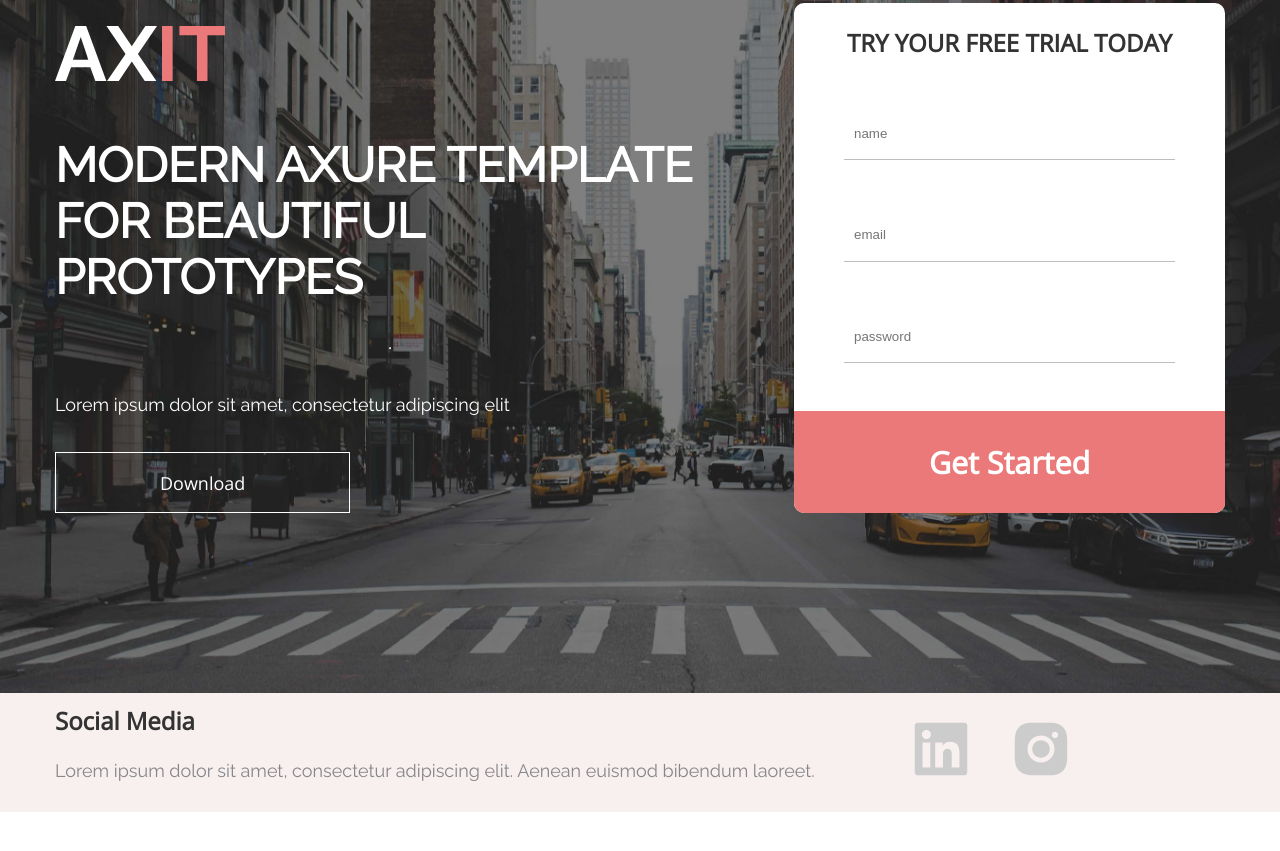
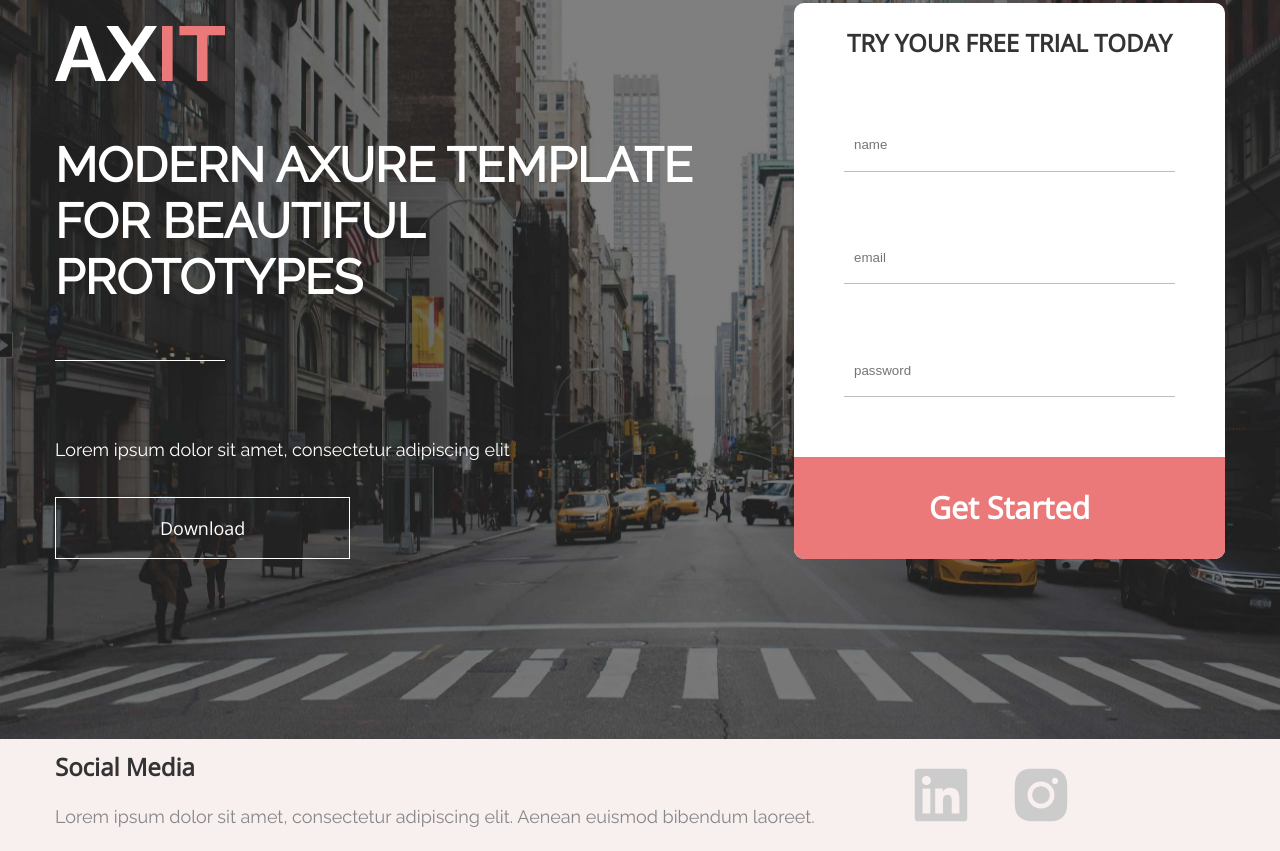
Before and after one commit to turtl1986/AXIT, a plain HTML site: page index.html in a window 1280 px wide. Shown: the part 277-1128 px from the top of the page. Drawn offline with nearby package versions, Linux system fonts and the light colour scheme.

Commit message:
fixed line

```diff
--- a/index.html
+++ b/index.html
@@ -74,7 +74,6 @@
               <h1 class="tagline">
                 MODERN AXURE TEMPLATE FOR BEAUTIFUL PROTOTYPES
               </h1>
-              <hr class="text__line" />
               <p class="description">
                 Lorem ipsum dolor sit amet, consectetur adipiscing elit
               </p>
@@ -109,7 +108,7 @@
         <div class="container">
           <div class="social__container">
             <div class="social__text">
-              <p class="text__label">Social Media</p>
+              <h2 class="text__label">Social Media</h2>
               <p class="text__description">
                 Lorem ipsum dolor sit amet, consectetur adipiscing elit. Aenean
                 euismod bibendum laoreet.
--- a/src/styles/baner.css
+++ b/src/styles/baner.css
@@ -45,13 +45,20 @@
 }
 
 .tagline::after {
-  content: "";
-  width: 10.625;
-  border-bottom: 1px solid #ffffff;
+  /* content: "";
+  max-width: 10.625rem;
+  background-color: #ffffff;
   position: absolute;
   left: 0;
-  height: 0;
-  padding-top: 6.25rem;
+  height: 1px;
+  padding-top: 6.25rem; */
+  content: "";
+  background-color: #fff;
+  height: 1px;
+  display: block;
+  max-width: 10.625rem;
+  margin-bottom: 2.6rem;
+  margin-top: 3.43rem;
 }
 
 .description {
```
